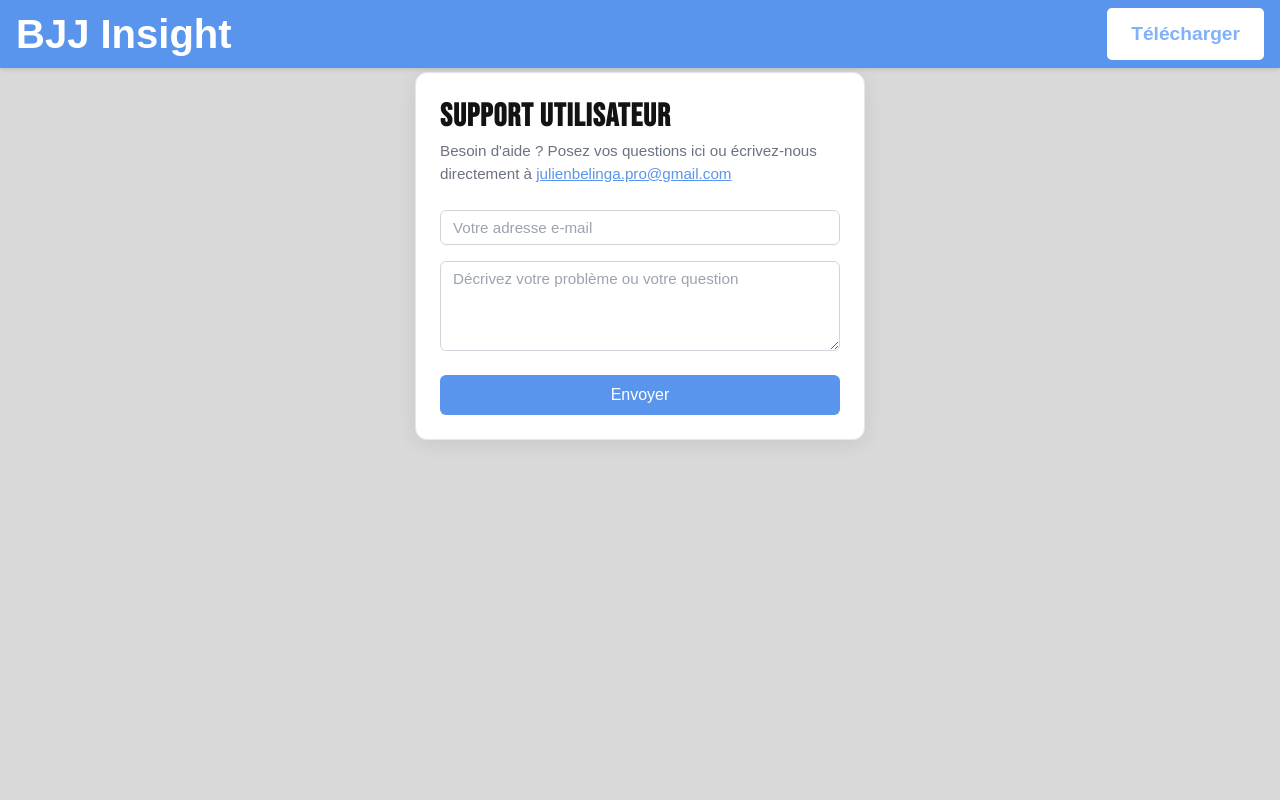
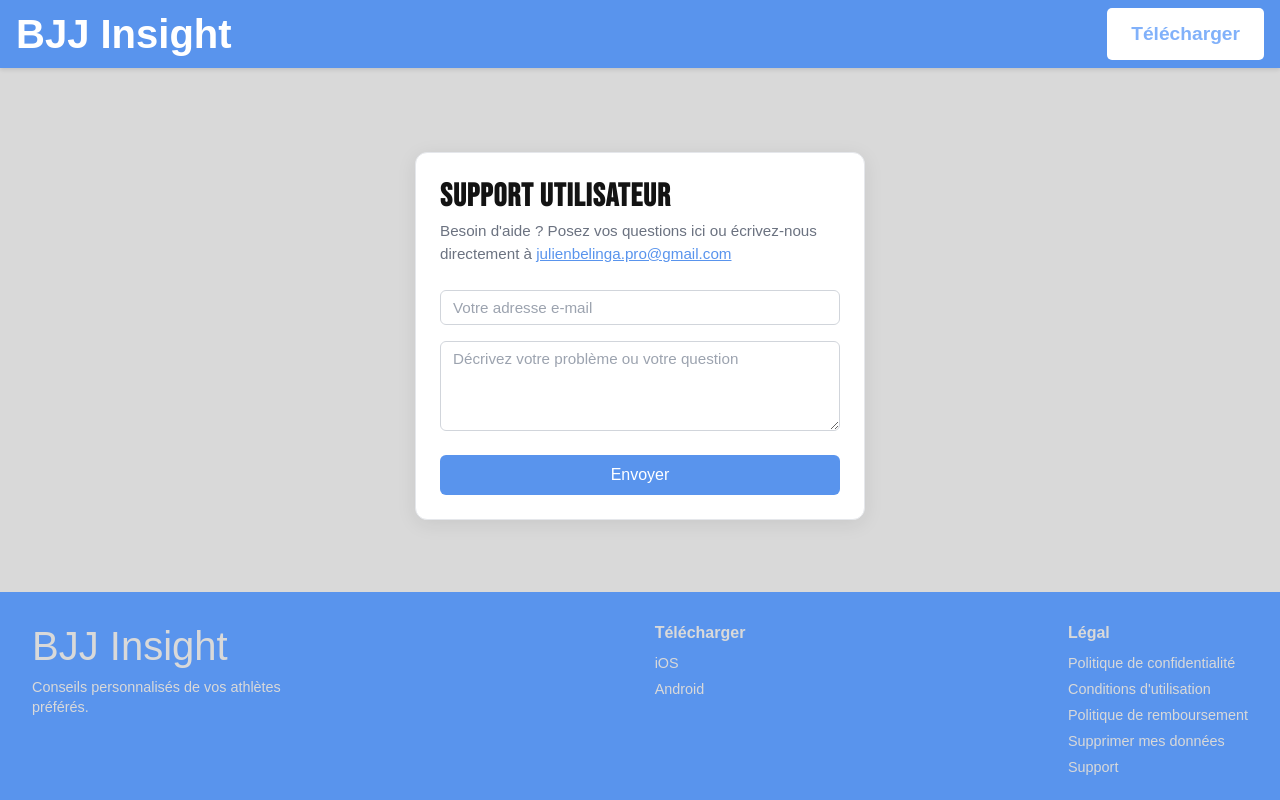
Before and after one commit to julienBelinga/landing-page-BJJI, a Next.js app: page /support in a window 1280 px wide. Shown: the top 800 px of the page. Built offline with nearby package versions, Linux system fonts and the light colour scheme; a web font is replaced by a local one.

Commit message:
style: update multiple pages to adjust container height and improve layout
- Changed min-height to margin-top for better spacing on DeleteData, PrivacyPolicy, RefundPolicy, Support, and TermsOfService pages.
- Enhanced overall layout consistency across these components.

```diff
--- a/app/delete-data/delete-data.module.scss
+++ b/app/delete-data/delete-data.module.scss
@@ -1,7 +1,7 @@
 @use "variables" as *;
 
 .container {
-  min-height: 100vh;
+  margin-top: 80px;
   background: $background-color-main;
   padding: 2.5rem 1rem;
   font-family: $font-text;
--- a/app/onboarding-beta/onboarding-beta.module.scss
+++ b/app/onboarding-beta/onboarding-beta.module.scss
@@ -2,11 +2,6 @@
 
 .container {
   min-height: 100vh;
-  background: linear-gradient(
-    135deg,
-    $background-color-main 0%,
-    $text-color-light-blue 100%
-  );
   padding: 2rem 1rem;
   display: flex;
   align-items: center;
--- a/app/privacy-policy/privacy-policy.module.scss
+++ b/app/privacy-policy/privacy-policy.module.scss
@@ -1,7 +1,7 @@
 @use "variables" as *;
 
 .container {
-  min-height: 100vh;
+  margin-top: 80px;
   background: $background-color-main;
   padding: 2rem 1rem;
   font-family: $font-text;
--- a/app/refund-policy/refund-policy.module.scss
+++ b/app/refund-policy/refund-policy.module.scss
@@ -1,7 +1,7 @@
 @use "variables" as *;
 
 .container {
-  min-height: 100vh;
+  margin-top: 80px;
   background: $background-color-main;
   padding: 2rem 1rem;
   font-family: $font-text;
--- a/app/support/support.module.scss
+++ b/app/support/support.module.scss
@@ -1,7 +1,7 @@
 @use "variables" as *;
 
 .container {
-  min-height: 100vh;
+  margin-top: 80px;
   background: $background-color-main;
   padding: 2.5rem 1rem;
   font-family: $font-text;
--- a/app/terms-of-service/terms-of-service.module.scss
+++ b/app/terms-of-service/terms-of-service.module.scss
@@ -1,7 +1,7 @@
 @use "variables" as *;
 
 .container {
-  min-height: 100vh;
+  margin-top: 80px;
   background: $background-color-main;
   padding: 2rem 1rem;
   font-family: $font-text;
```
